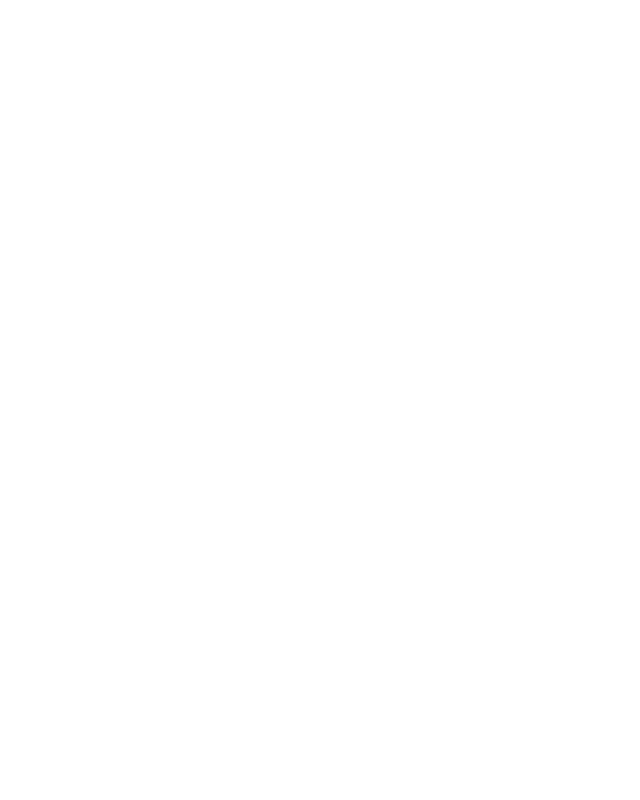
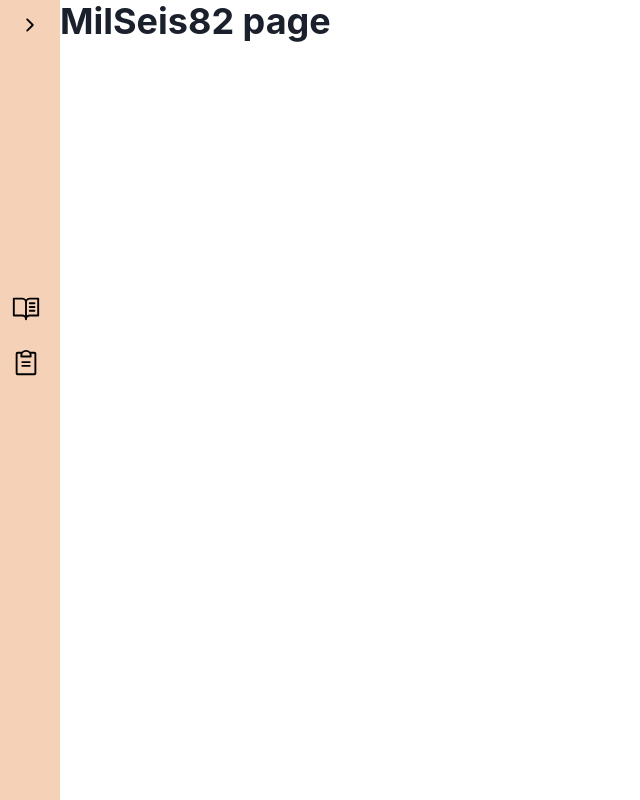
Before and after one commit to JotaCeV/BaresMT-App, a React (Vite) app in the folder client/: page /Milseis82 in a window 1280 px wide. Before the commit this address had no page. Shown: the whole page, without its empty margins (0-640 px from the left). Built offline with nearby package versions, Linux system fonts and the light colour scheme.

Commit message:
early nav bar

```diff
--- a/client/package.json
+++ b/client/package.json
@@ -15,6 +15,7 @@
     "framer-motion": "^11.0.6",
     "react": "^18.2.0",
     "react-dom": "^18.2.0",
+    "react-icons": "^5.0.1",
     "react-router-dom": "^6.22.1"
   },
   "devDependencies": {
--- a/client/src/App.jsx
+++ b/client/src/App.jsx
@@ -1,11 +1,15 @@
 import { Route, Routes } from "react-router-dom";
 import LandingPage from "./components/Landing-Page/LandingPage";
+import TientePage from "./pages/TientePage";
+import MilSeisPage from "./pages/MilSeisPage";
 
 function App() {
   return (
     <div>
       <Routes>
         <Route path="/" element={<LandingPage />} />
+        <Route path="/Tiente" element={<TientePage />} />
+        <Route path="/Milseis82" element={<MilSeisPage />} />
       </Routes>
     </div>
   );
--- a/client/src/components/Landing-Page/LandingPage.jsx
+++ b/client/src/components/Landing-Page/LandingPage.jsx
@@ -22,9 +22,9 @@
           transition="fontSize 0.3s ease-in-out"
           _hover={{ fontSize: "5xl" }}
           userSelect="none"
-          onClick={() => navigate("/Milseis")}
+          onClick={() => navigate("/Milseis82")}
         >
-          MilSeis
+          MilSeis82
         </Heading>
       </Center>
     </Flex>
--- /dev/null
+++ b/client/src/components/Nav-Bar/NavBar.jsx
@@ -0,0 +1,96 @@
+import { Button, Center, Flex, Heading, Spacer, Stack } from "@chakra-ui/react";
+import React, { useState } from "react";
+import { IoIosArrowForward, IoMdClose } from "react-icons/io";
+import {
+  PiBookOpenText,
+  PiClipboardText,
+  PiArrowsClockwise,
+} from "react-icons/pi";
+import { useNavigate } from "react-router-dom";
+
+function NavBar({ theme }) {
+  const [isOpen, setIsOpen] = useState(false);
+  const navigate = useNavigate();
+
+  return (
+    <Flex
+      w={isOpen ? "280px" : "60px"}
+      h="100vh"
+      bg={theme.bg}
+      flexDirection="column"
+      alignItems="center"
+      p="5px 0px"
+      transition="all 0.5s ease-in-out"
+      gap={4}
+    >
+      <Button
+        onClick={() => setIsOpen(!isOpen)}
+        bg="transparent"
+        color={theme.color}
+        fontSize="20px"
+        transition="background 0.3s ease"
+        _hover={{
+          bg: theme.bg_dark,
+        }}
+      >
+        {isOpen ? <IoMdClose /> : <IoIosArrowForward />}
+      </Button>
+      <Center
+        bg="#fff"
+        w={isOpen ? "210px" : "0px"}
+        h="210px"
+        transition="opacity 0.3s ease-in, width 0.3s ease-in"
+        opacity={isOpen ? 1 : 0}
+      >
+        <Heading>Imagen</Heading>
+      </Center>
+      <Stack w="100%" direction="column" alignItems="center" spacing={4}>
+        <Button
+          w="90%"
+          fontSize="30px"
+          bg="transparent"
+          _hover={{
+            bg: theme.bg_dark,
+          }}
+          color={theme.color}
+          leftIcon={<PiBookOpenText />}
+        >
+          {isOpen ? "Catalogo" : ""}
+        </Button>
+        <Button
+          w="90%"
+          fontSize="25px"
+          bg="transparent"
+          _hover={{
+            bg: theme.bg_dark,
+          }}
+          color={theme.color}
+          leftIcon={<PiClipboardText fontSize="30px" />}
+        >
+          {isOpen ? "Lista de Pedidos" : ""}
+        </Button>
+      </Stack>
+      <Spacer />
+      {isOpen ? (
+        <Button
+          w="95%"
+          h="50px"
+          color={theme.color}
+          bg="transparent"
+          fontSize="30px"
+          _hover={{
+            bg: theme.bg_dark,
+          }}
+          leftIcon={<PiArrowsClockwise />}
+          onClick={() => navigate("/")}
+        >
+          CAMBIAR BAR
+        </Button>
+      ) : (
+        <></>
+      )}
+    </Flex>
+  );
+}
+
+export default NavBar;
--- /dev/null
+++ b/client/src/pages/MilSeisPage.jsx
@@ -0,0 +1,21 @@
+import { Box, Flex, Heading } from "@chakra-ui/react";
+import React from "react";
+import NavBar from "../components/Nav-Bar/NavBar";
+
+function MilSeisPage() {
+  const MilseisTheme = {
+    bg: "#f5d1b7",
+    bg_dark: "#c4a792",
+    color: "#000",
+  };
+  return (
+    <Flex>
+      <NavBar theme={MilseisTheme} />
+      <Box>
+        <Heading>MilSeis82 page</Heading>
+      </Box>
+    </Flex>
+  );
+}
+
+export default MilSeisPage;
--- /dev/null
+++ b/client/src/pages/TientePage.jsx
@@ -0,0 +1,22 @@
+import { Box, Flex, Heading } from "@chakra-ui/react";
+import React from "react";
+import NavBar from "../components/Nav-Bar/NavBar";
+
+function TientePage() {
+  const TienteTheme = {
+    bg: "#7bd0c9",
+    bg_dark: "#62a6a1",
+    color: "#fff",
+  };
+
+  return (
+    <Flex>
+      <NavBar theme={TienteTheme} />
+      <Box>
+        <Heading>Tiente page</Heading>
+      </Box>
+    </Flex>
+  );
+}
+
+export default TientePage;
```
Also changed, not shown: client/src/components/Products-Page/ProductsPage.jsx (added, +7 -0 lines), 1 other file (tests, documents, lock files or other folders).
